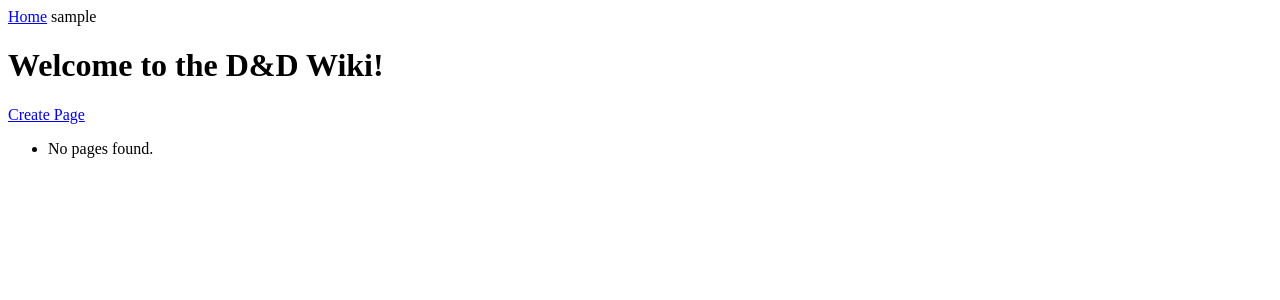
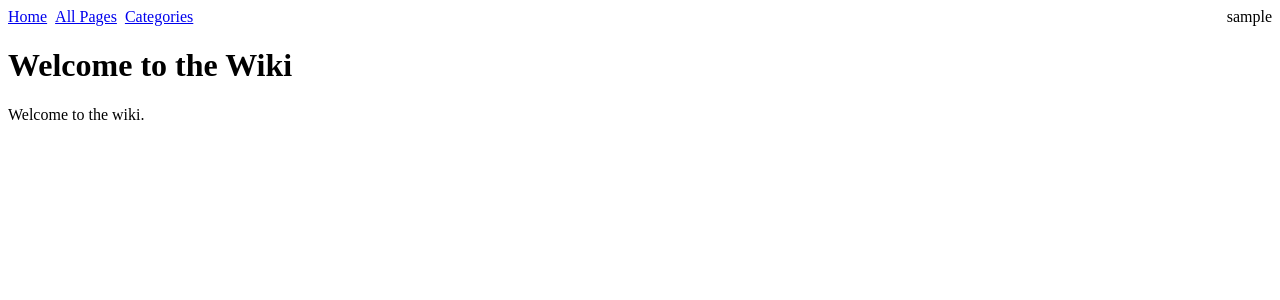
Before and after one commit to carsonSiegrist/DND-Wiki, a Flask app: page / in a window 1280 px wide. Shown: the top 300 px of the page. Run offline with Flask 3, Linux system fonts and the light colour scheme; the visitor is signed in with stand-in values (Sample User, id 1); data that the repository does not hold is empty.

Commit message:
navigation pages added

```diff
--- a/routes/main.py
+++ b/routes/main.py
@@ -1,6 +1,6 @@
 #For routes that don't belong elsewhere. I.e., non-auth routes.
-import markdown
 from flask import Blueprint, render_template
+from sqlalchemy import func
 
 import models
 
@@ -10,16 +10,106 @@ main_bp = Blueprint("main", __name__)
 
 @main_bp.route("/", methods=["GET"])
 def index():
-    return render_template("index.html", pages=models.Pages.query.all())
+    return render_template("index.html")
 
 
-# @main_bp.route("/page/<slug>", methods=["GET"])
-# def view_page(slug):
-#     #Get page by slug, and get the current revision of that page
-#     #TODO: Add error handling for page not found, and for page with no revisions
-#     page = models.Pages.query.filter_by(slug=slug).first_or_404()
-#     current_revision = models.PageRevisions.query.filter_by(page_id=page.id, revision_number=page.current_revision_id).first()
+@main_bp.route("/pages", methods=["GET"])
+def all_pages():
+    recaps = (
+        models.Pages.query.filter_by(page_type="recap")
+        .order_by(
+            models.Pages.session_number.asc(),
+            func.lower(models.Pages.title).asc(),
+        )
+        .all()
+    )
+    articles = (
+        models.Pages.query.filter(models.Pages.page_type != "recap")
+        .order_by(func.lower(models.Pages.title).asc())
+        .all()
+    )
+    categories_by_page = get_categories_by_page(recaps + articles)
 
-#     rendered_body=markdown.markdown(current_revision.body_markdown)
+    return render_template(
+        "all_pages.html",
+        recap_rows=[(page, categories_by_page.get(page.id, [])) for page in recaps],
+        article_rows=[
+            (page, categories_by_page.get(page.id, [])) for page in articles
+        ],
+    )
 
-#     return render_template("view_page.html", page=page, rendered_body=rendered_body)
+
+@main_bp.route("/categories", methods=["GET"])
+def categories():
+    category_rows = (
+        models.Categories.query.outerjoin(
+            models.PageCategories,
+            models.Categories.id == models.PageCategories.category_id,
+        )
+        .with_entities(
+            models.Categories,
+            func.count(models.PageCategories.page_id),
+        )
+        .group_by(models.Categories.id)
+        .order_by(func.lower(models.Categories.name).asc())
+        .all()
+    )
+
+    return render_template("categories.html", category_rows=category_rows)
+
+
+@main_bp.route("/categories/<slug>", methods=["GET"])
+def view_category(slug):
+    category = models.Categories.query.filter_by(slug=slug).first_or_404()
+    pages = (
+        models.Pages.query.join(
+            models.PageCategories,
+            models.Pages.id == models.PageCategories.page_id,
+        )
+        .filter(models.PageCategories.category_id == category.id)
+        .order_by(func.lower(models.Pages.title).asc())
+        .all()
+    )
+    categories_by_page = get_categories_by_page(pages)
+    page_rows = [
+        (
+            page,
+            [
+                page_category
+                for page_category in categories_by_page.get(page.id, [])
+                if page_category.id != category.id
+            ],
+        )
+        for page in pages
+    ]
+
+    return render_template(
+        "category.html",
+        category=category,
+        page_rows=page_rows,
+    )
+
+
+def get_categories_by_page(pages):
+    page_ids = [page.id for page in pages]
+    categories_by_page = {page_id: [] for page_id in page_ids}
+    if not page_ids:
+        return categories_by_page
+
+    category_rows = (
+        models.PageCategories.query.join(
+            models.Categories,
+            models.PageCategories.category_id == models.Categories.id,
+        )
+        .filter(models.PageCategories.page_id.in_(page_ids))
+        .with_entities(models.PageCategories.page_id, models.Categories)
+        .order_by(
+            models.PageCategories.page_id.asc(),
+            func.lower(models.Categories.name).asc(),
+        )
+        .all()
+    )
+    for page_id, category in category_rows:
+        categories_by_page[page_id].append(category)
+
+    return categories_by_page
--- a/static/style.css
+++ b/static/style.css
@@ -1,3 +1,25 @@
+.site-navigation {
+    display: flex;
+}
+
+.primary-navigation,
+.user-navigation {
+    display: flex;
+    gap: 0.5rem;
+}
+
+.user-navigation {
+    margin-left: auto;
+}
+
+.category-list {
+    display: block;
+    max-width: 40vw;
+    overflow: hidden;
+    text-overflow: ellipsis;
+    white-space: nowrap;
+}
+
 .notifications {
     list-style: none;
     padding: 0;
--- a/templates/base.html
+++ b/templates/base.html
@@ -6,14 +6,20 @@
     <link rel="stylesheet" href="{{ url_for('static', filename='style.css') }}">
 </head>
 <body>
-    <nav>
+    <nav class="site-navigation">
+        <div class="primary-navigation">
             <a href="{{ url_for('main.index') }}">Home</a>
+            <a href="{{ url_for('main.all_pages') }}">All Pages</a>
+            <a href="{{ url_for('main.categories') }}">Categories</a>
+        </div>
+        <div class="user-navigation">
             {% if current_user.is_authenticated %}
                 <span>{{ current_user.username }}</span>
             {% else %}
                 <a href="{{ url_for('auth.login') }}">Log In</a>
                 <a href="{{ url_for('auth.register') }}">Register</a>
             {% endif %}
+        </div>
     </nav>
 
     <header>
--- a/templates/index.html
+++ b/templates/index.html
@@ -1,17 +1,7 @@
 {% extends "base.html" %}
 
-{% block header %}Welcome to the D&amp;D Wiki!{% endblock %}
+{% block header %}Welcome to the Wiki{% endblock %}
 
 {% block content %}
-    {% if current_user.is_authenticated %}
-        <p><a href="{{ url_for('pages.create_page') }}">Create Page</a></p>
-    {% endif %}
-
-    <ul>
-        {% for page in pages %}
-            <li><a href="{{ url_for('pages.view_page', slug=page.slug) }}">{{ page.title }}</a></li>
-        {% else %}
-            <li>No pages found.</li>
-        {% endfor %}
-    </ul>
+    <p>Welcome to the wiki.</p>
 {% endblock %}
```
Also changed, not shown: templates/_category_links.html (added, +12 -0 lines), templates/all_pages.html (added, +57 -0 lines), templates/categories.html (added, +27 -0 lines), templates/category.html (added, +28 -0 lines), test_pages.py (+86 -1 lines). Lines whose indentation alone changed are shown as unchanged.
